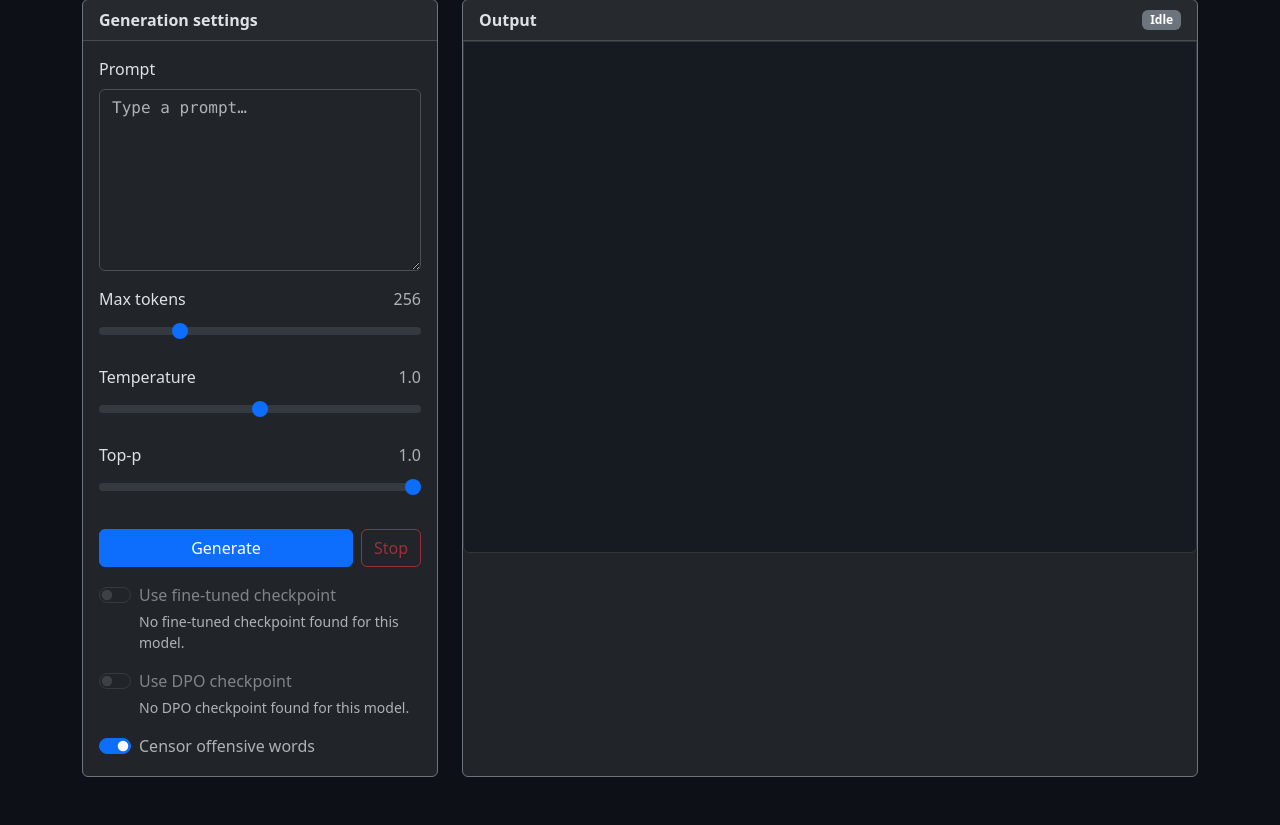
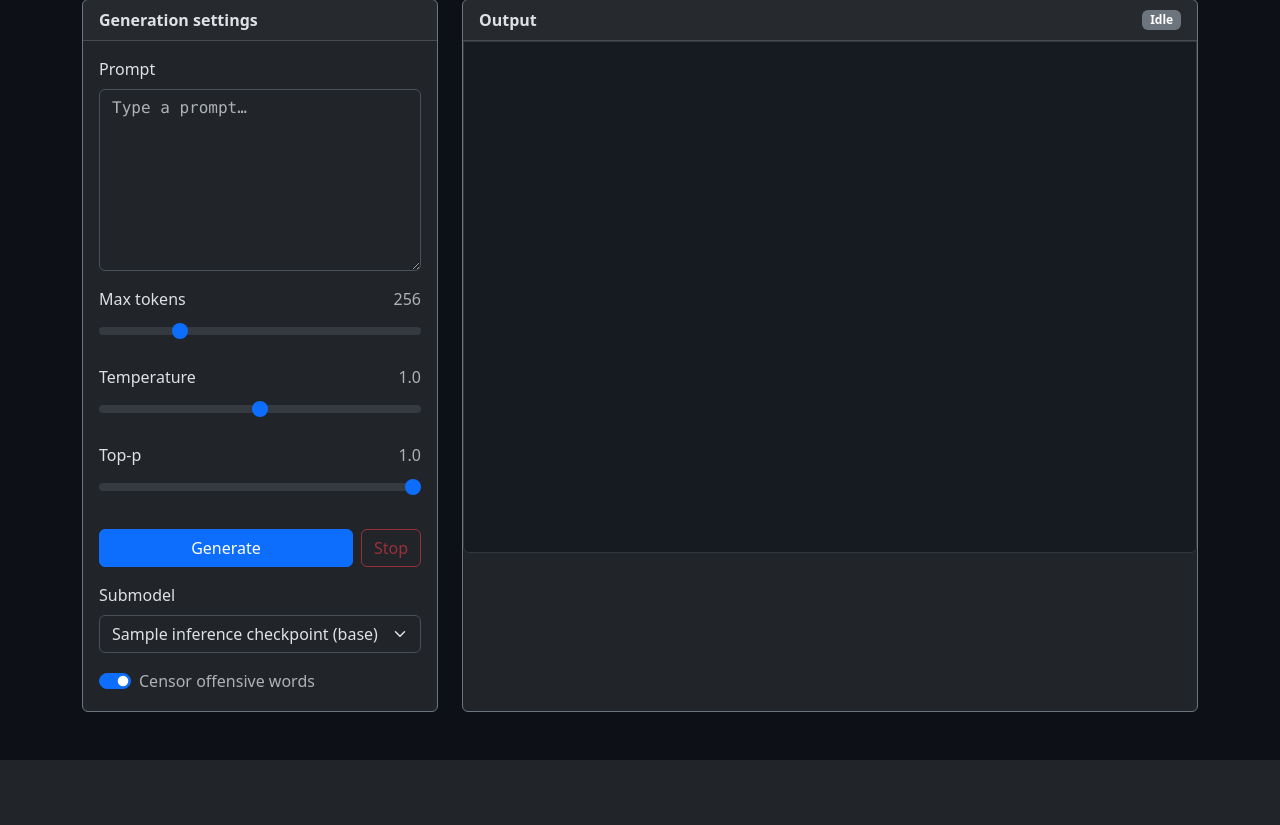
Before and after one commit to itsnotqwerty/dwight, a Python web app: template src/dwight/server/templates/inference.html in a window 1280 px wide. Shown: the part 66-891 px from the top of the page. After the commit the page ends 826 px from the top, so only its background shows below. Run offline with Jinja, Linux system fonts and the light colour scheme; the template is opened without the code that fills it: most values are stand-ins (such as "Sample title", 1, 10 or a date in 2020).

Commit message:
Adjusted submodel selection options

```diff
--- a/src/dwight/server/app.py
+++ b/src/dwight/server/app.py
@@ -40,7 +40,7 @@
     app.state.finetune_status: str = "idle"  # type: ignore
     app.state.finetune_stop_event: threading.Event = threading.Event()  # type: ignore
     app.state.rlhf_optimizer = None  # lazy Adam; created on first RLHF step
-    app.state.rlhf_pending: dict | None = None  # holds current round prompt+completions
+    app.state.rlhf_pending: dict | None = None  # type: ignore # holds current round prompt+completions
     yield
     # Terminate any running training subprocess on shutdown
     if app.state.training_process is not None:
--- a/src/dwight/server/templates/inference.html
+++ b/src/dwight/server/templates/inference.html
@@ -49,32 +49,26 @@
           <button id="btn-stop"     class="btn btn-outline-danger" disabled>Stop</button>
         </div>
 
-        <div class="form-check form-switch mt-3">
-          <input class="form-check-input" type="checkbox" id="tuned-toggle"
-                 {% if inference_checkpoint.using_tuned %}checked{% endif %}
-                 {% if not inference_checkpoint.tuned_exists %}disabled{% endif %}>
-          <label class="form-check-label" for="tuned-toggle">Use fine-tuned checkpoint</label>
-          <div class="form-text text-muted">
+        <div class="mb-3 mt-3">
+          <label for="submodel-select" class="form-label">Submodel</label>
+          <select id="submodel-select" class="form-select">
+            <option value="base"
+              {% if not inference_checkpoint.using_tuned and not inference_checkpoint.using_dpo %}selected{% endif %}>
+              {{ inference_checkpoint.base_name }} (base)
+            </option>
             {% if inference_checkpoint.tuned_exists %}
-            Switch between {{ inference_checkpoint.base_name }} and {{ inference_checkpoint.tuned_name }}.
-            {% else %}
-            No fine-tuned checkpoint found for this model.
+            <option value="tuned"
+              {% if inference_checkpoint.using_tuned %}selected{% endif %}>
+              {{ inference_checkpoint.tuned_name }} (fine-tuned)
+            </option>
             {% endif %}
-          </div>
-        </div>
-
-        <div class="form-check form-switch mt-3">
-          <input class="form-check-input" type="checkbox" id="dpo-toggle"
-                 {% if inference_checkpoint.using_dpo %}checked{% endif %}
-                 {% if not inference_checkpoint.dpo_exists %}disabled{% endif %}>
-          <label class="form-check-label" for="dpo-toggle">Use DPO checkpoint</label>
-          <div class="form-text text-muted">
             {% if inference_checkpoint.dpo_exists %}
-            Switch between {{ inference_checkpoint.base_name }} and {{ inference_checkpoint.dpo_name }}.
-            {% else %}
-            No DPO checkpoint found for this model.
+            <option value="dpo"
+              {% if inference_checkpoint.using_dpo %}selected{% endif %}>
+              {{ inference_checkpoint.dpo_name }} (DPO)
+            </option>
             {% endif %}
-          </div>
+          </select>
         </div>
 
         <div class="form-check form-switch mt-3">
@@ -113,9 +107,8 @@
   const btnGen    = document.getElementById('btn-generate');
   const btnStop   = document.getElementById('btn-stop');
   const badge     = document.getElementById('status-badge');
-  const censorEl  = document.getElementById('censor-toggle');
-  const tunedEl   = document.getElementById('tuned-toggle');
-  const dpoEl     = document.getElementById('dpo-toggle');
+  const censorEl     = document.getElementById('censor-toggle');
+  const submodelEl   = document.getElementById('submodel-select');
 
   // Sync range slider labels
   [['max-tokens', v => v], ['temperature', v => parseFloat(v).toFixed(2)], ['top-p', v => parseFloat(v).toFixed(2)]].forEach(([id, fmt]) => {
@@ -201,19 +194,11 @@
     }
   }
 
-  if (tunedEl) {
-    tunedEl.addEventListener('change', async () => {
-      tunedEl.disabled = true;
-      if (tunedEl.checked && dpoEl) dpoEl.checked = false;
-      await selectCheckpoint({ use_tuned: tunedEl.checked, use_dpo: false });
-    });
-  }
-
-  if (dpoEl) {
-    dpoEl.addEventListener('change', async () => {
-      dpoEl.disabled = true;
-      if (dpoEl.checked && tunedEl) tunedEl.checked = false;
-      await selectCheckpoint({ use_tuned: false, use_dpo: dpoEl.checked });
+  if (submodelEl) {
+    submodelEl.addEventListener('change', async () => {
+      submodelEl.disabled = true;
+      const val = submodelEl.value;
+      await selectCheckpoint({ use_tuned: val === 'tuned', use_dpo: val === 'dpo' });
     });
   }
 
--- a/src/dwight/server/ui_routes.py
+++ b/src/dwight/server/ui_routes.py
@@ -618,7 +618,7 @@
     from ..training.finetune import sft_finetune, tuned_checkpoint_name
 
     config = _active_config(app)
-    checkpoint_name = tuned_checkpoint_name(_active_checkpoint_path(app).name)
+    checkpoint_name = tuned_checkpoint_name(_base_checkpoint_path(app).name)
 
     def run():
         try:
@@ -670,7 +670,7 @@
     from ..training.finetune import dpo_finetune, dpo_checkpoint_name
 
     config = _active_config(app)
-    checkpoint_name = dpo_checkpoint_name(_active_checkpoint_path(app).name)
+    checkpoint_name = dpo_checkpoint_name(_base_checkpoint_path(app).name)
 
     def run():
         try:
```
